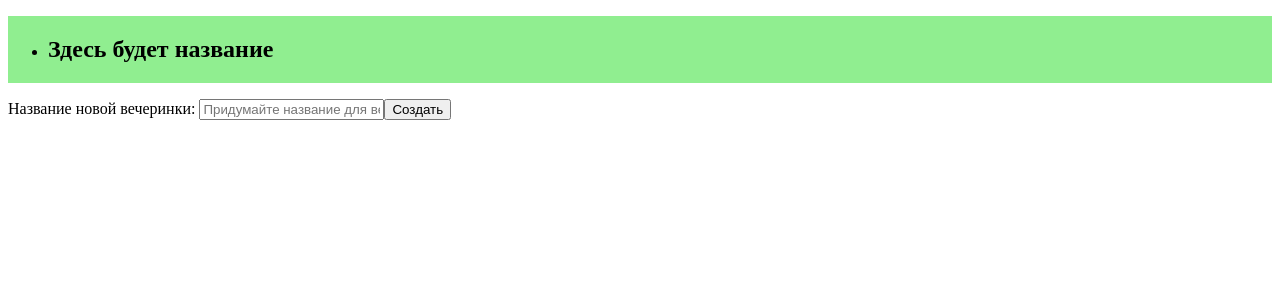
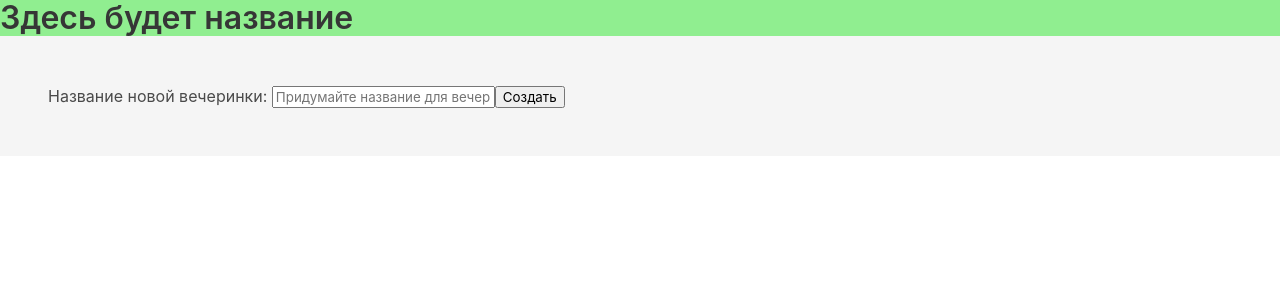
Before and after one commit to keshamin/party_budget, a Vue app: page / in a window 1280 px wide. Shown: the top 300 px of the page. Built offline with nearby package versions, Linux system fonts and the light colour scheme.

Commit message:
added bulma

```diff
--- a/src/App.vue
+++ b/src/App.vue
@@ -1,15 +1,16 @@
 <template>
   <div id="app">
     <app-header/>
-    <party-form/>
-    <parties-list/>
-    <details-area/>
+    <section class="section has-background-light">
+      <party-form/>
+      <parties-list/>
+      <details-area/>
+    </section>
   </div>
 </template>
 
 <script>
-  import Cookies from 'js-cookie'
-  import {mapActions, mapState, mapMutations, mapGetters} from 'vuex'
+  import {mapActions, mapState} from 'vuex'
 
   import store from './store'
   import PartiesList from '@/components/parties/PartiesList.vue'
@@ -46,6 +47,6 @@
   }
 </script>
 
-<style>
+<style lang="scss">
   @import "styles.scss";
 </style>
--- a/src/styles.scss
+++ b/src/styles.scss
@@ -1,3 +1,5 @@
+@import '~bulma/bulma';
+
 .clickable {
   cursor: pointer;
 }
```
Also changed, not shown: package.json (+5 -5 lines), 1 other file (tests, documents, lock files or other folders).
